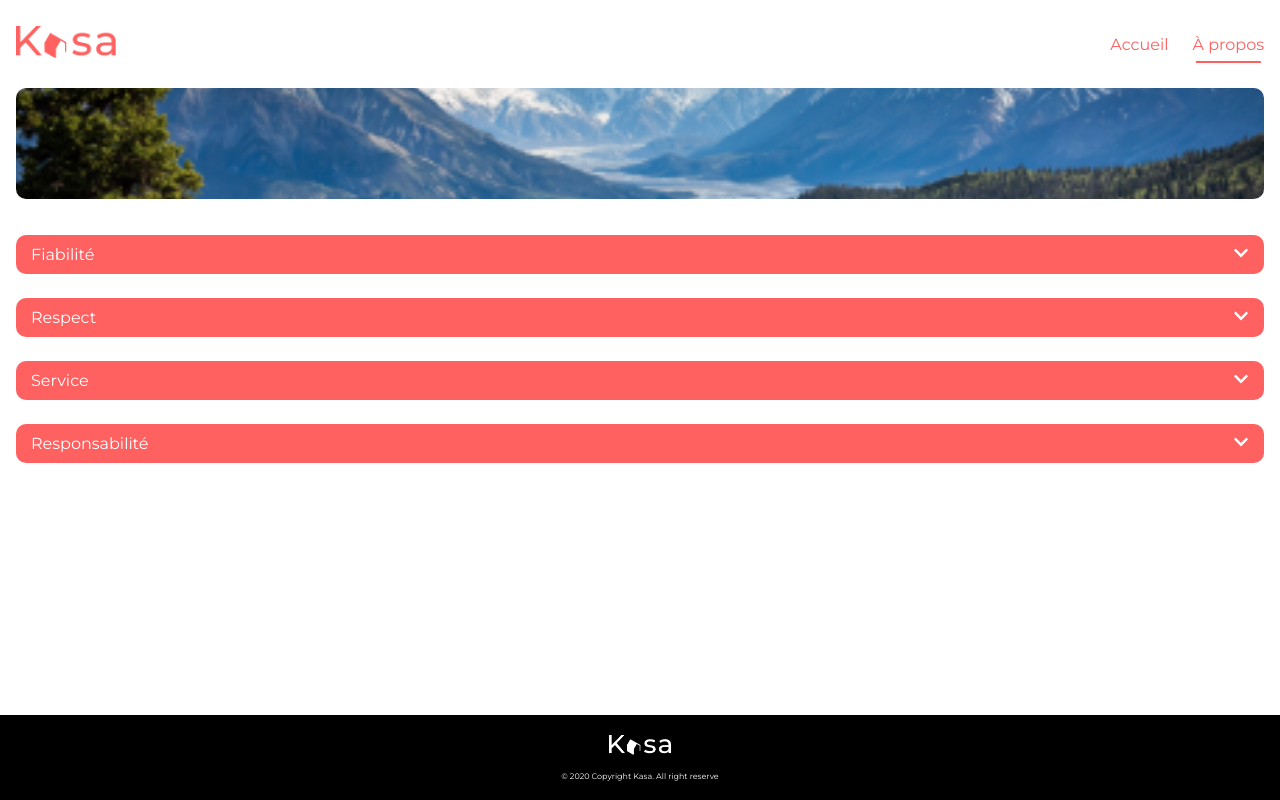
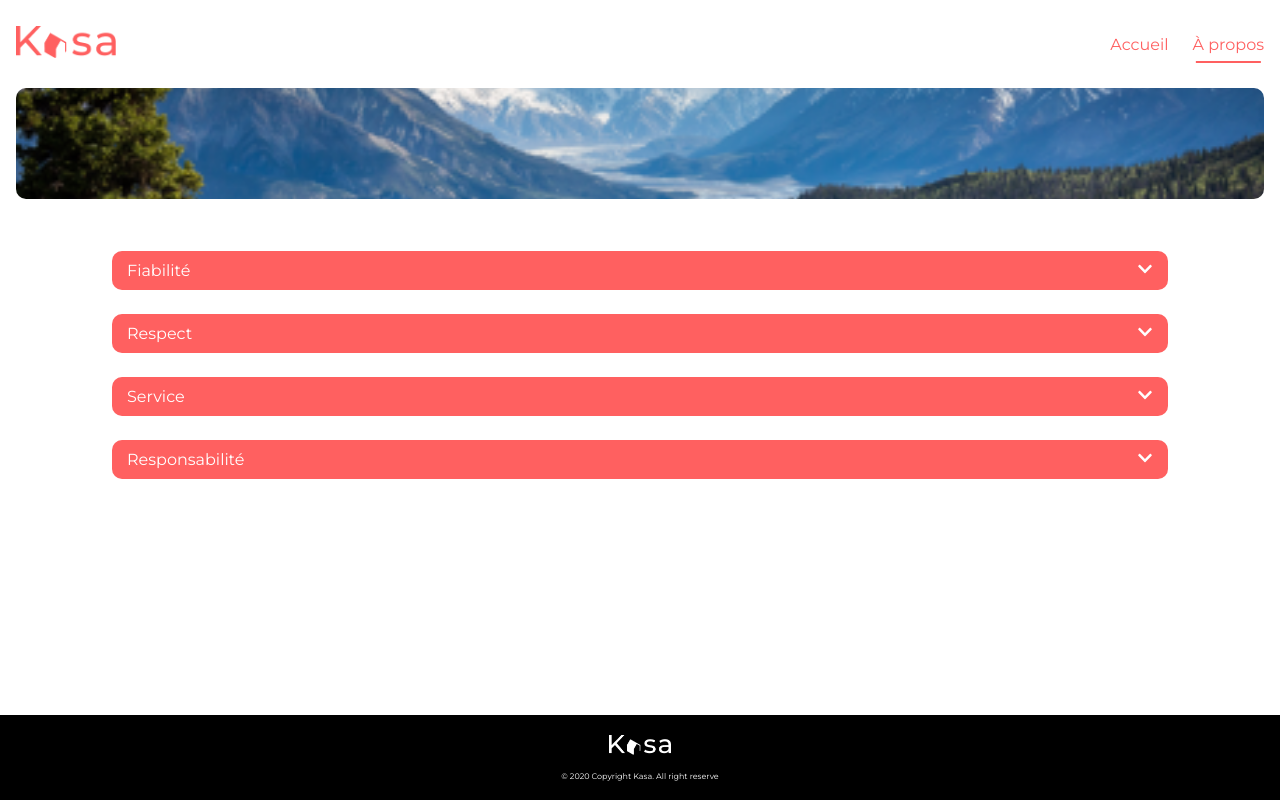
Before and after one commit to evafriana/evaafriana_11_05112021, a React (Create React App) app: page /a-propos in a window 1280 px wide. Built offline with nearby package versions, Linux system fonts and the light colour scheme.

Commit message:
add style to collapse desktop

```diff
--- a/src/styles/pages/_about.scss
+++ b/src/styles/pages/_about.scss
@@ -1,3 +1,7 @@
 .about {
   margin: 2rem 0;
+
+  @media screen and (min-width: map-get($breakpoints, large-tablet)) {
+    margin: 3rem 6rem;
+  }
 }
```
